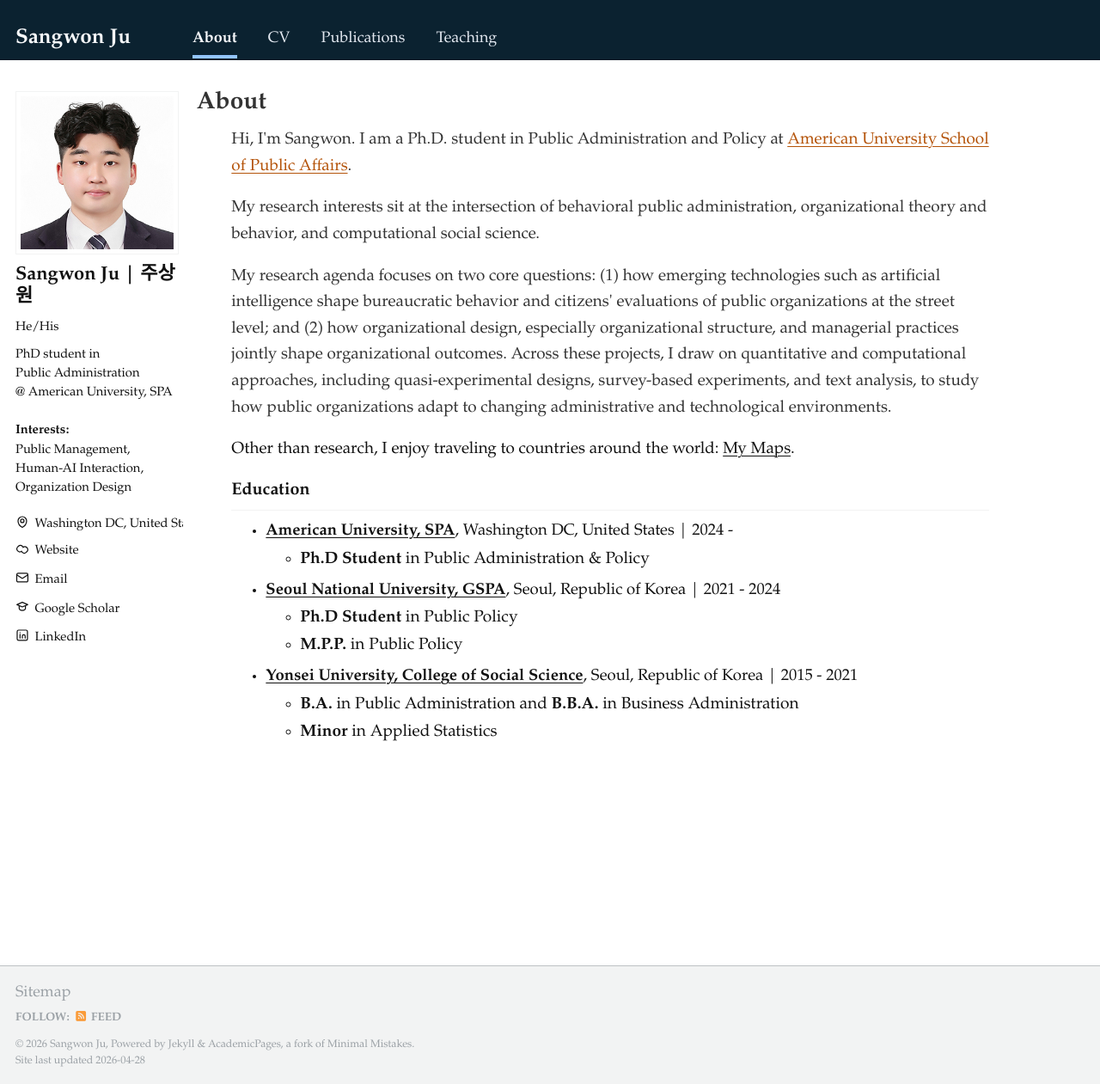
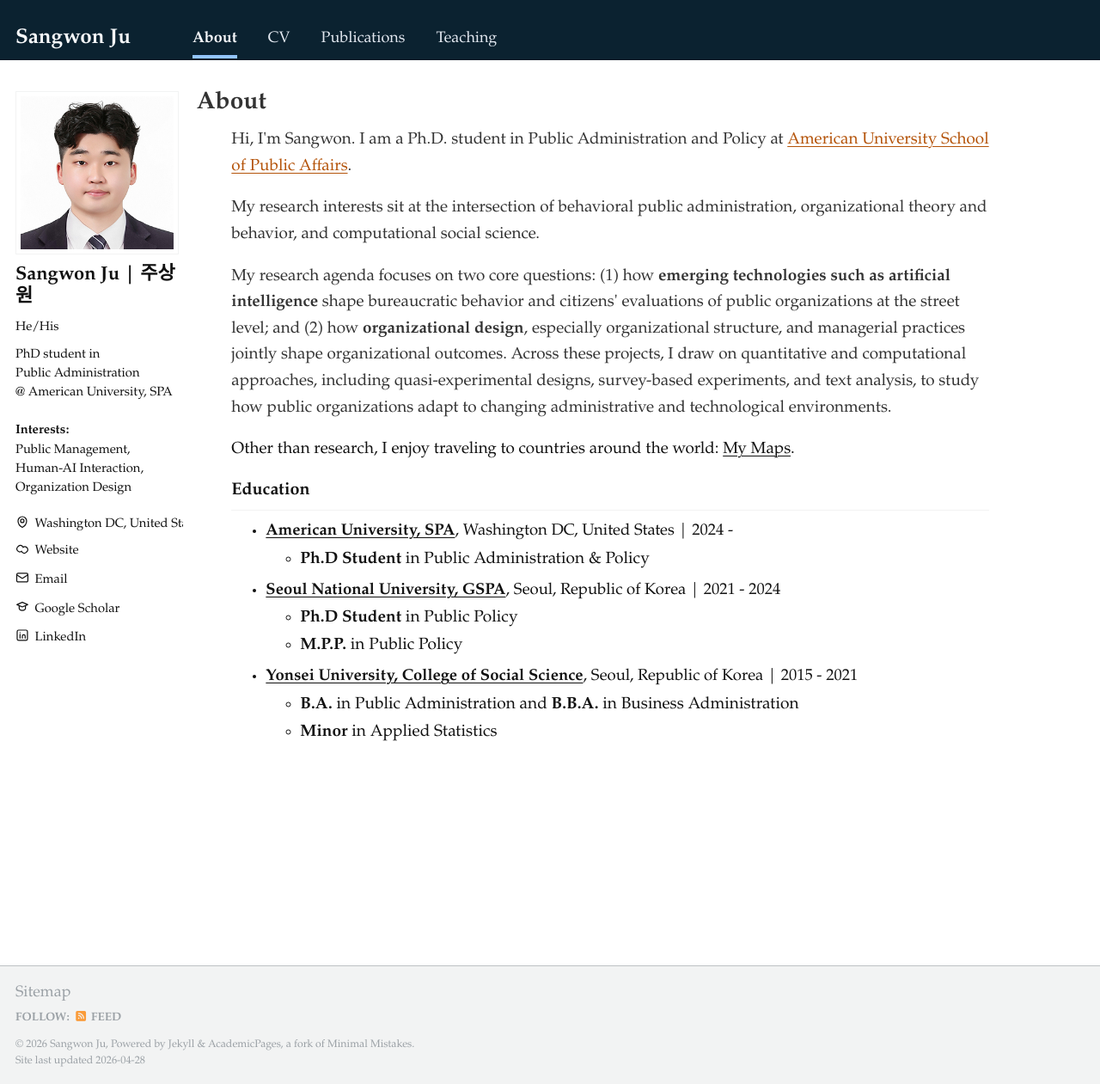
Before and after one commit to SangwonJu/sangwonju.github.io, a Jekyll site: the page built from _pages/about.md, in a window 1280 px wide and 1261 px high. Shown: the whole window at 86% size. Built offline with Jekyll 4.4.1, drawn with Linux system fonts in a browser that asks for light colours.

```diff
--- a/_pages/about.md
+++ b/_pages/about.md
@@ -14,7 +14,7 @@ redirect_from:
 
   <p>My research interests sit at the intersection of behavioral public administration, organizational theory and behavior, and computational social science.</p>
 
-  <p>My research agenda focuses on two core questions: (1) how emerging technologies such as artificial intelligence shape bureaucratic behavior and citizens' evaluations of public organizations at the street level; and (2) how organizational design, especially organizational structure, and managerial practices jointly shape organizational outcomes. Across these projects, I draw on quantitative and computational approaches, including quasi-experimental designs, survey-based experiments, and text analysis, to study how public organizations adapt to changing administrative and technological environments.</p>
+  <p>My research agenda focuses on two core questions: (1) how <strong>emerging technologies such as artificial intelligence</strong> shape bureaucratic behavior and citizens' evaluations of public organizations at the street level; and (2) how <strong>organizational design</strong>, especially organizational structure, and managerial practices jointly shape organizational outcomes. Across these projects, I draw on quantitative and computational approaches, including quasi-experimental designs, survey-based experiments, and text analysis, to study how public organizations adapt to changing administrative and technological environments.</p>
 
   <div class="about-lower-black">
     <p>Other than research, I enjoy traveling to countries around the world: <a href="https://www.google.com/maps/d/u/0/edit?mid=1EL3lmIvsf7OJClETAXOsiJUonQRItdQ&ll=37.76217890117158%2C126.87913882121927&z=5">My Maps</a>.</p>
```
